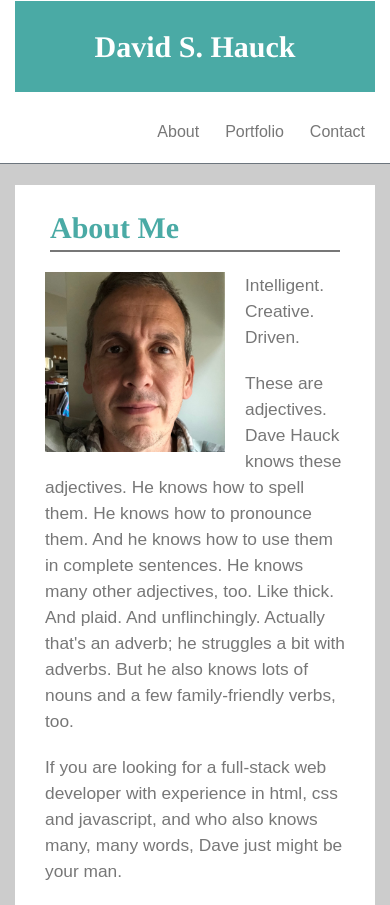
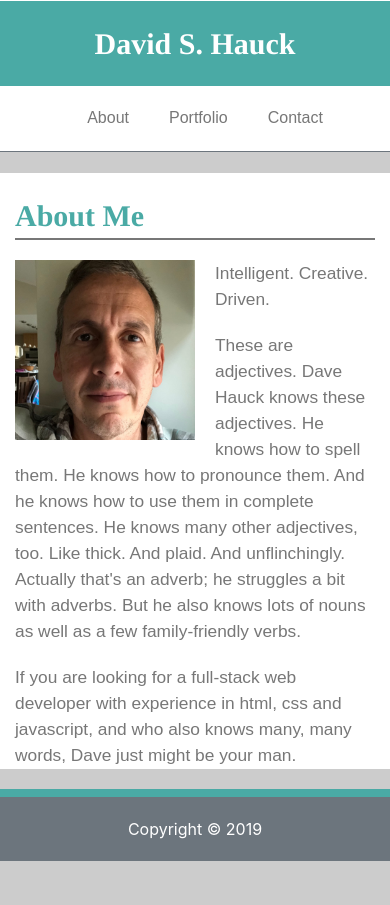
Before and after one commit to davidshauck/Bootstrap-Portfolio, a plain HTML site: page index.html in a window 390 px wide. Shown: the top 905 px of the page. After the commit the page ends 861 px from the top, so only its background shows below. Drawn offline with nearby package versions, Linux system fonts and the light colour scheme.

Commit message:
trying to get nav to show up properly in wide and narrow screens

```diff
--- a/assets/css/main.css
+++ b/assets/css/main.css
@@ -18,12 +18,26 @@ body {
   margin: 0 auto;
 }
 
+/* .nav {
+  justify-content: end !important;
+} */
+
 .nav-item {
   padding-right: 0px;
+  float: left;
+  /* text-align: right; */
+  /* padding-left: 0px; */
 }
+/*
+.nav {
+  float: left;
+} */
 
 .nav-link {
   padding-right: 0px;
+  padding-left: 0px;
+  /* text-align: right; */
+  float: left;
 }
 
 form {
@@ -34,11 +48,19 @@ form {
   padding-bottom: 20px;
 }
 
+.col-sm-12 {
+  padding: 0px;
+}
+
+.col-xs-12 {
+  padding: 0px;
+}
+
 /* main styles */
 
 #name {
   float: left;
-  width: auto;
+  width: 260px;
   padding: 23px;
   text-align: center;
   background-color: #4aaaa5;
@@ -48,6 +70,7 @@ form {
   font-family: 'Times', serif;
   white-space: nowrap;
   margin: 0px;
+  display: inline-block;
 }
 
 .aboutBox {
@@ -60,7 +83,7 @@ form {
   color: #4aaaa5;
   font-family: 'Times', serif;
   font-weight: bold;
-  padding: 20px 20px 0px 20px;
+  padding: 20px 20px 0px 0px;
 }
 
 .text {
@@ -83,30 +106,31 @@ img.photo {
   width: 100%;
   border: solid .5px #777777;
   padding: 0px;
-  margin: 0px 20px 0px 20px;
+  margin: 0px;
 }
 
 ul {
-  list-style-type: none;
-  margin: 0 auto;
-  overflow: hidden;
+  /* list-style-type: none; */
+  /* margin: 0 auto; */
+  /* overflow: hidden; */
   font-family: 'Arial', 'Helvetica Neue', Helvetica, sans-serif;
   color: #777777;
-  float: right;
+  /* float: right; */
   padding-top: 10px;
+  /* justify-content: end !important; */
 }
 
 li {
-  float: left;
+  /* float: left; */
   padding: 10px 0px 10px 20px;
 }
 
 li a {
   color: #777777;
-  text-align: right;
+  /* text-align: right; */
   text-decoration: none;
   font-family: 'Arial', 'Helvetica Neue', Helvetica, sans-serif;
-  float: right;
+  /* float: right; */
 }
 
 a:hover {
@@ -122,24 +146,44 @@ a:hover {
 
 /* media queries */
 
-@media screen and (max-width: 900px) {
-  .nav-item {
-    padding-left: 0px;
-  }
-  li a {
-    clear: all;
-    margin-right: 10px;
-    padding-left: 10px;
-  }
-  #name {
-    clear: all;
+@media screen and (max-width: 768px) {
+  .nav {
+    float: left;
+    padding: 0px;
     width: 100% !important;
+    justify-content: center !important;
   }
   ul {
+    justify-content: center !important;
+  }
+  /* .nav-item {
+    clear: all;
+    padding-left: 0px !important;
+    padding-left: 0px;
+    float: left;
+    display: flex;
+    justify-content: center;
+  } */
+  .nav-link {
+    padding: 10px;
+    /* clear: all; */
+  }
+  /* li a { */
+    /* clear: all; */
+    /* margin-right: 10px;
+    padding-left: 10px; */
+  /* } */
+  #name {
+    clear: left;
+    width: 100% !important;
+    padding: 20px 0px 20px 0px;
+    /* display: block; */
+  }
+  /* ul {
     clear: all;
 
   }
   li a {
     clear: all;
-  }
+  } */
 }
--- a/index.html
+++ b/index.html
@@ -14,33 +14,34 @@
 
     <body>
         <!-- header -->
-        <div class="container-fluid bg-white border-bottom border-secondary clearfix">
+        <div class="container-fluid bg-white border-bottom border-secondary">
             <div class="row">
-                <div class="col-md-2 col-sm-2"></div>
-                <div class="col-md-8 col-sm-8">
+                <div class="col-lg-2 col-md-2 col-sm-0 col-xs-0"></div>
+                <div class="col-lg-8 col-md-8 col-sm-12 col-xs-12">
                     <div id="name">David S. Hauck</div>
 
                             <ul class="nav justify-content-end">
-                        <li class="nav-item">
-                            <a class="nav-link active" href="index.html">About</a>
+                                <li class="nav-item text-secondary">
+                                    <a class="nav-link" href="index.html">About</a>
                                 </li>
-                        <li class="nav-item">
+                                <li class="nav-item text-secondary">
                                     <a class="nav-link" href="portfolio.html">Portfolio</a>
                                 </li>
-                        <li class="nav-item">
+                                <li class="nav-item text-secondary">
                                     <a class="nav-link" href="contact.html">Contact</a>
                                 </li>
                             </ul>
+
                 </div>
-                <div class="col-md-2 col-sm-2"></div>
+                <div class="col-lg-2 col-md-2 col-sm-0 col-xs-0"></div>
             </div>
         </div>
 
         <!-- main container -->
         <div class="container-fluid border-secondary aboutBox">
-            <div class="row";>
-                <div class="col-md-2 col-sm-2"></div>
-                <div class="col-md-8 col-sm-8">
+            <div class="row">
+                <div class="col-lg-2 col-md-2 col-sm-0 col-xs-0"></div>
+                <div class="col-lg-8 col-md-8 col-sm-12 col-xs-12">
                     <div class="container bg-white">
                         <div class="row">
                             <div class="aboutMe">About Me</div>
@@ -51,11 +52,11 @@
                             <div class="clearfix col-md-12 col-sm-12">
                         <img class="photo" src="assets/images/IMG_5860.jpg">
                         <div class="text">Intelligent. Creative. Driven.</div>
-                        <div class="text">These are adjectives. Dave Hauck knows these adjectives. He knows how to spell them. He knows how to pronounce them. And he knows how to use them in complete sentences. He knows many other adjectives, too. Like thick. And plaid. And unflinchingly. Actually that's an adverb; he struggles a bit with adverbs. But he also knows lots of nouns and a few family-friendly verbs, too.</div>
+                        <div class="text">These are adjectives. Dave Hauck knows these adjectives. He knows how to spell them. He knows how to pronounce them. And he knows how to use them in complete sentences. He knows many other adjectives, too. Like thick. And plaid. And unflinchingly. Actually that's an adverb; he struggles a bit with adverbs. But he also knows lots of nouns as well as a few family-friendly verbs.</div>
                         <div class="text">If you are looking for a full-stack web developer with experience in html, css and javascript, and who also knows many, many words, Dave just might be your man.</div>
                     </div>
                 </div>
-            <div class="col-md-2 col-sm-2"></div>
+            <div class="col-lg-2 col-md-2 col-sm-0 col-xs-0"></div>
             </div>
         </div>
 
```
Lines whose indentation alone changed are shown as unchanged.
